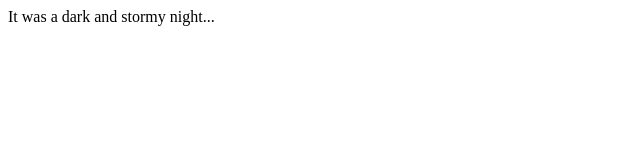
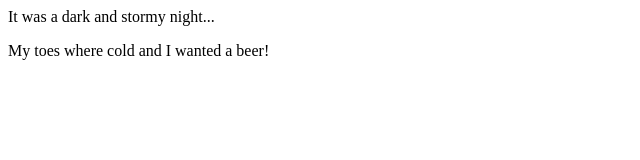
Before and after one commit to JESanta/fireside-story, a plain HTML site: page index.html in a window 1280 px wide. Shown: the whole page, without its empty margins (0-640 px from the left). Drawn offline with Linux system fonts and the light colour scheme.

Commit message:
added the second line of story

```diff
--- a/index.html
+++ b/index.html
@@ -1,7 +1,7 @@
 <html>
   <body>
     <p>It was a dark and stormy night...</p>
-
+    <p>My toes where cold and I wanted a beer!</p>
   </body>
 
 </html>
```
